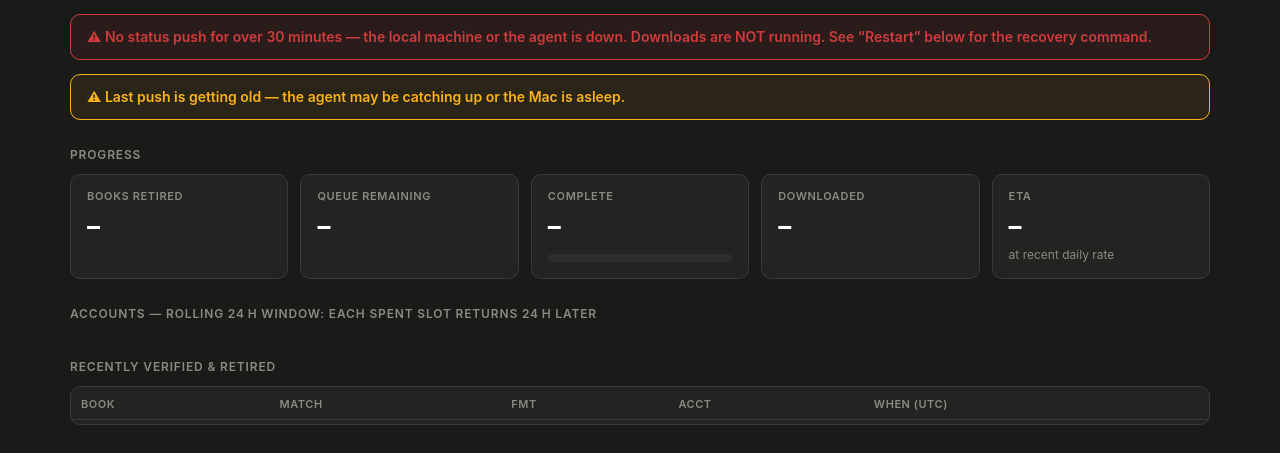
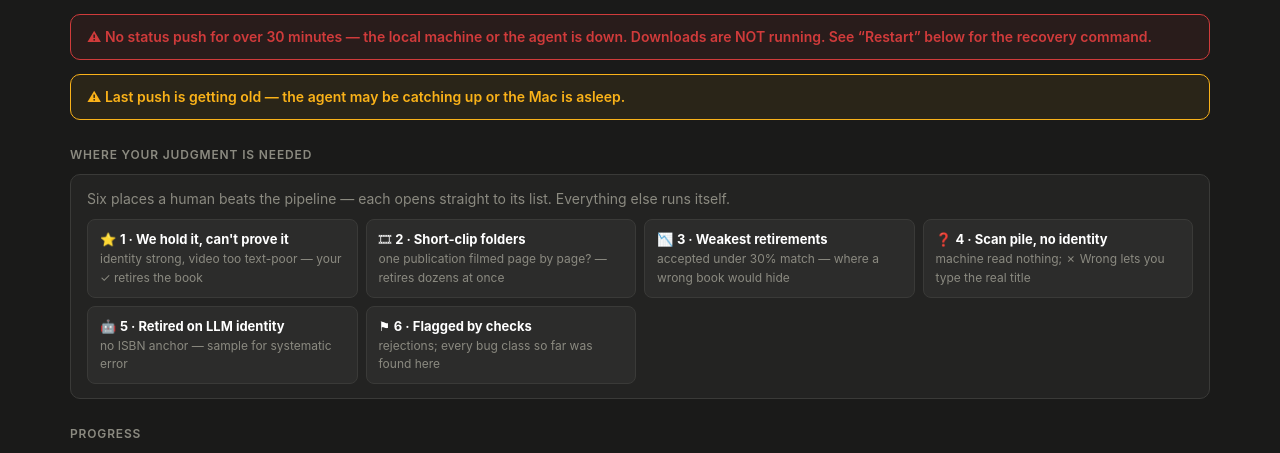
Before and after one commit to yauhenio2025/bookscan-ops, a Flask app: template templates/index.html in a window 1280 px wide. Shown: the part 51-504 px from the top of the page. Run offline with Flask 3, Linux system fonts and the light colour scheme; the template is opened without the code that fills it, so the values that code supplies are empty; parts of the project's set-up code (start-up, migrations or seed data) failed here and were passed over.

Commit message:
Six review lists reachable in one click from the landing page

```diff
--- a/app.py
+++ b/app.py
@@ -225,6 +225,17 @@ def review_api():
             return False
         if flt == "long" and not (r.get("minutes") and r["minutes"] >= 20):
             return False
+        if flt == "kept" and not r.get("kept_unverified"):
+            return False
+        if flt == "weak" and not (r.get("route") == "download_and_skip"
+                                  and r.get("containment") is not None
+                                  and r["containment"] < 0.30):
+            return False
+        if flt == "cluster" and not r.get("cluster"):
+            return False
+        if flt == "llmretired" and not (r.get("route") == "download_and_skip"
+                                        and not r.get("isbn_anchored")):
+            return False
         if flt == "iaborrow" and r.get("route") != "ia_borrow_available":
             return False
         if flt == "iadirect" and r.get("ia_access") != "direct":
--- a/templates/index.html
+++ b/templates/index.html
@@ -71,6 +71,11 @@
         border-radius: 8px; padding: 12px; overflow-x: auto; white-space: pre;
         color: var(--text-secondary); }
   .restart { border-left: 3px solid var(--accent); }
+  a.need { display: block; padding: 10px 12px; border-radius: 8px;
+           background: var(--surface-3); border: 1px solid var(--border);
+           color: var(--text-primary); text-decoration: none; font-size: 13px; }
+  a.need:hover { border-color: var(--accent); }
+  a.need .muted { font-size: 12px; }
   .cmd { display: flex; gap: 8px; align-items: center; margin-top: 8px; }
   .cmd pre { margin: 0; flex: 1; }
   button { background: var(--surface-3); color: var(--text-primary);
@@ -102,6 +107,26 @@
   </div>
   <div class="banner stale" id="staleBanner">
     ⚠︎ Last push is getting old — the agent may be catching up or the Mac is asleep.
+  </div>
+
+  <h2>Where your judgment is needed</h2>
+  <div class="card">
+    <div class="muted" style="margin-bottom:10px">Six places a human beats the
+      pipeline — each opens straight to its list. Everything else runs itself.</div>
+    <div style="display:grid;gap:8px;grid-template-columns:repeat(auto-fit,minmax(270px,1fr))">
+      <a class="need" href="/review?flt=kept">⭐ <b>1 · We hold it, can't prove it</b><br>
+        <span class="muted">identity strong, video too text-poor — your ✓ retires the book</span></a>
+      <a class="need" href="/review?flt=cluster">🎞 <b>2 · Short-clip folders</b><br>
+        <span class="muted">one publication filmed page by page? — retires dozens at once</span></a>
+      <a class="need" href="/review?flt=weak">📉 <b>3 · Weakest retirements</b><br>
+        <span class="muted">accepted under 30% match — where a wrong book would hide</span></a>
+      <a class="need" href="/review?flt=scan_noid">❓ <b>4 · Scan pile, no identity</b><br>
+        <span class="muted">machine read nothing; ✗ Wrong lets you type the real title</span></a>
+      <a class="need" href="/review?flt=llmretired">🤖 <b>5 · Retired on LLM identity</b><br>
+        <span class="muted">no ISBN anchor — sample for systematic error</span></a>
+      <a class="need" href="/review?flt=flagged">⚑ <b>6 · Flagged by checks</b><br>
+        <span class="muted">rejections; every bug class so far was found here</span></a>
+    </div>
   </div>
 
   <h2>Progress</h2>
```
Also changed, not shown: templates/review.html (+17 -4 lines).
